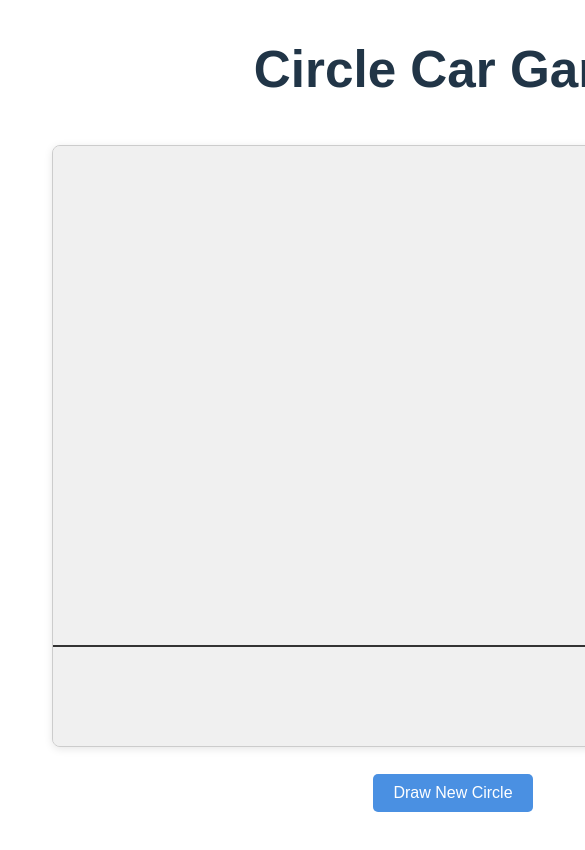
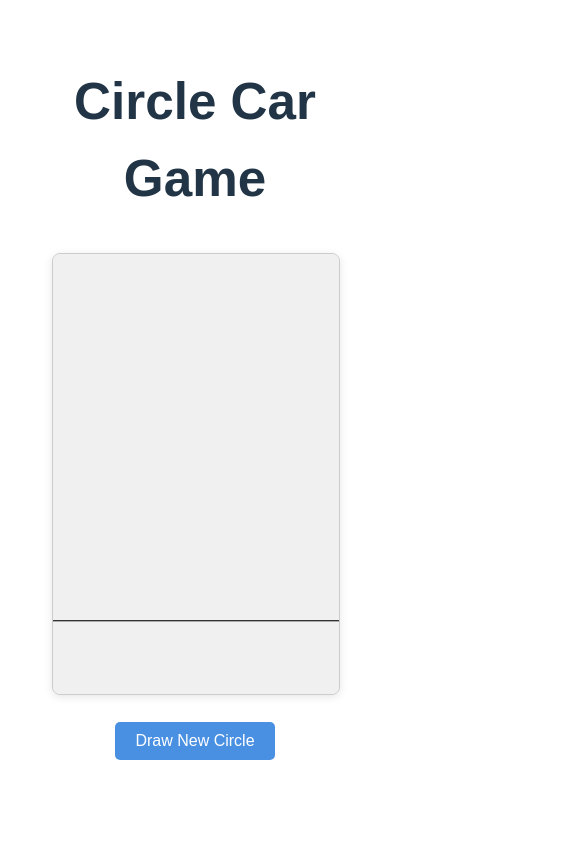
Before and after one commit to nijamitsu/circle-car-game, a React (Vite) app: page / in a window 390 px wide. Shown: the top 850 px of the page, 585 px wide, since content can reach past the window. Built offline with nearby package versions, Linux system fonts and the light colour scheme.

Commit message:
fix: update canvas dimensions to be responsive and adjust road drawing parameters

```diff
--- a/src/components/CircleCarGame.tsx
+++ b/src/components/CircleCarGame.tsx
@@ -18,9 +18,24 @@ export const CircleCarGame = () => {
     const canvas = canvasRef.current;
     if (!canvas) return;
 
-    canvas.width = 800;
-    canvas.height = 600;
-    drawCanvas();
+    // Set canvas dimensions based on window size, with a max size of 800x600
+    const updateCanvasSize = () => {
+      const width = Math.min(window.innerWidth, 800); // Ensure canvas width does not exceed browser width
+      const height = Math.min(window.innerHeight, 600);
+      canvas.width = width;
+      canvas.height = height;
+      drawCanvas();
+    };
+
+    // Initial size setup
+    updateCanvasSize();
+
+    // Update canvas size on window resize
+    window.addEventListener('resize', updateCanvasSize);
+
+    return () => {
+      window.removeEventListener('resize', updateCanvasSize);
+    };
   }, [points, carPosition, isWobbling, rotation]);
 
   const drawCanvas = () => {
@@ -35,7 +50,7 @@ export const CircleCarGame = () => {
     // Draw road
     ctx.beginPath();
     ctx.moveTo(0, 500);
-    ctx.lineTo(800, 500);
+    ctx.lineTo(canvas.width, 500);
     ctx.strokeStyle = '#333';
     ctx.lineWidth = 2;
     ctx.stroke();
@@ -161,7 +176,10 @@ export const CircleCarGame = () => {
     const animate = () => {
 
       setCarPosition(prev => {
-        if (prev.x > 800) {
+        const canvas = canvasRef.current;
+        if (!canvas) return prev;
+
+        if (prev.x > canvas.width) {
           return { x: -100, y: 500 };
         }
 
@@ -311,10 +329,10 @@ export const CircleCarGame = () => {
   };
 
   return (
-    <div style={{ textAlign: 'center', padding: '20px' }}>
+    <div style={{ textAlign: 'center', padding: '20px', maxWidth: '100%', overflow: 'hidden' }}>
       <canvas
         ref={canvasRef}
-        style={{ border: '1px solid #ccc' }}
+        style={{ border: '1px solid #ccc', maxWidth: '100%' }}
         onMouseDown={handleMouseDown}
         onMouseMove={handleMouseMove}
         onMouseUp={handleMouseUp}
```
